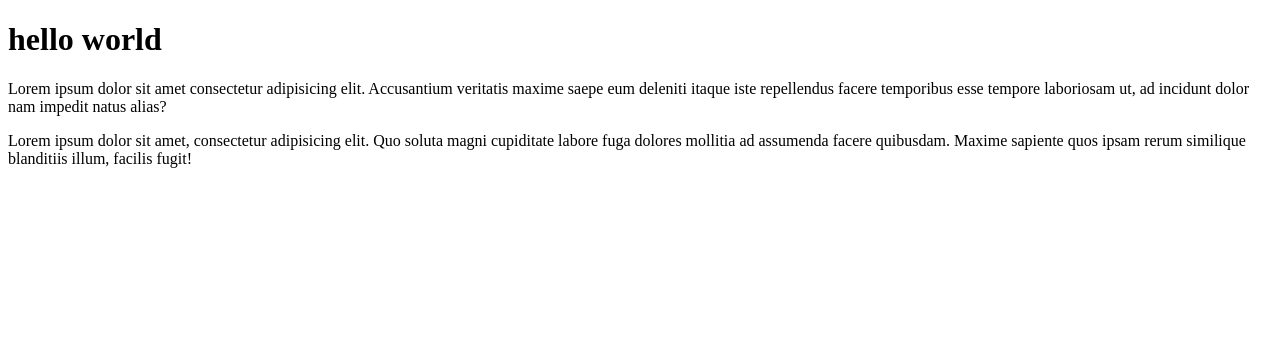
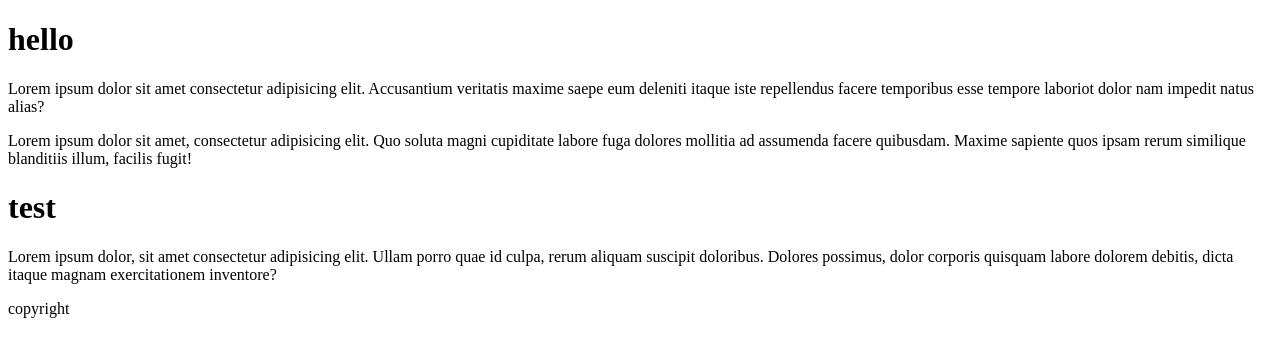
Before and after one commit to Siham-amk/repositery2, a plain HTML site: page index.html in a window 1280 px wide. Drawn offline with Linux system fonts and the light colour scheme.

Commit message:
ajouter Modification1

```diff
--- a/index.html
+++ b/index.html
@@ -6,8 +6,14 @@
     <title>Document</title>
 </head>
 <body>
-    <h1>hello world</h1>
-    <p>Lorem ipsum dolor sit amet consectetur adipisicing elit. Accusantium veritatis maxime saepe eum deleniti itaque iste repellendus facere temporibus esse tempore laboriosam ut, ad incidunt dolor nam impedit natus alias?</p>
+    <h1>hello</h1>
+    <p>Lorem ipsum dolor sit amet consectetur adipisicing elit. Accusantium veritatis maxime saepe eum deleniti itaque iste repellendus facere temporibus esse tempore laboriot dolor nam impedit natus alias?</p>
     <p>Lorem ipsum dolor sit amet, consectetur adipisicing elit. Quo soluta magni cupiditate labore fuga dolores mollitia ad assumenda facere quibusdam. Maxime sapiente quos ipsam rerum similique blanditiis illum, facilis fugit!</p>
+    <h1> test </h1>
+    <p>Lorem ipsum dolor, sit amet consectetur adipisicing elit. Ullam porro quae id culpa, rerum aliquam suscipit doloribus. Dolores possimus, dolor corporis quisquam labore dolorem debitis, dicta itaque magnam exercitationem inventore?</p>
+
+    <footer>
+        <p>copyright </p>
+    </footer>
 </body>
 </html>
```
